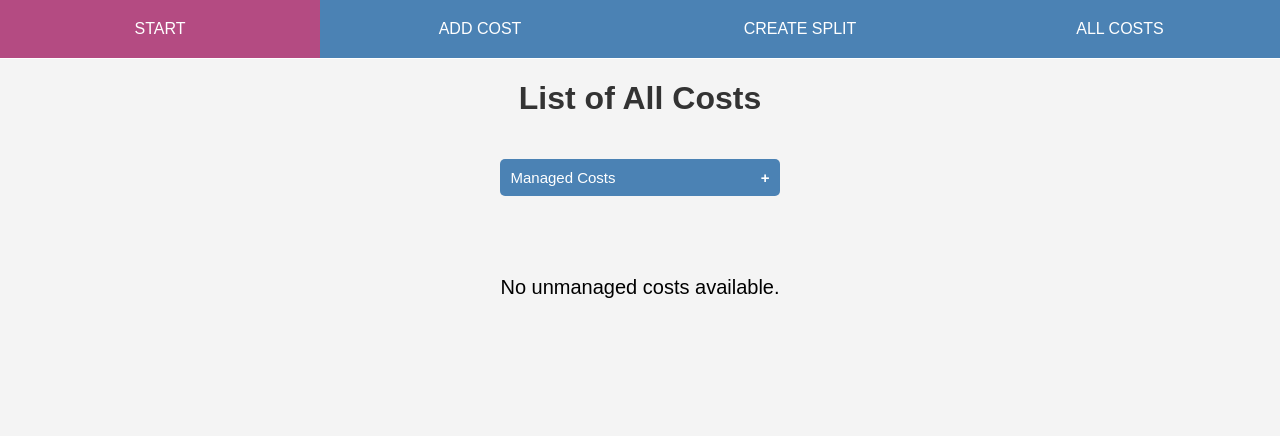
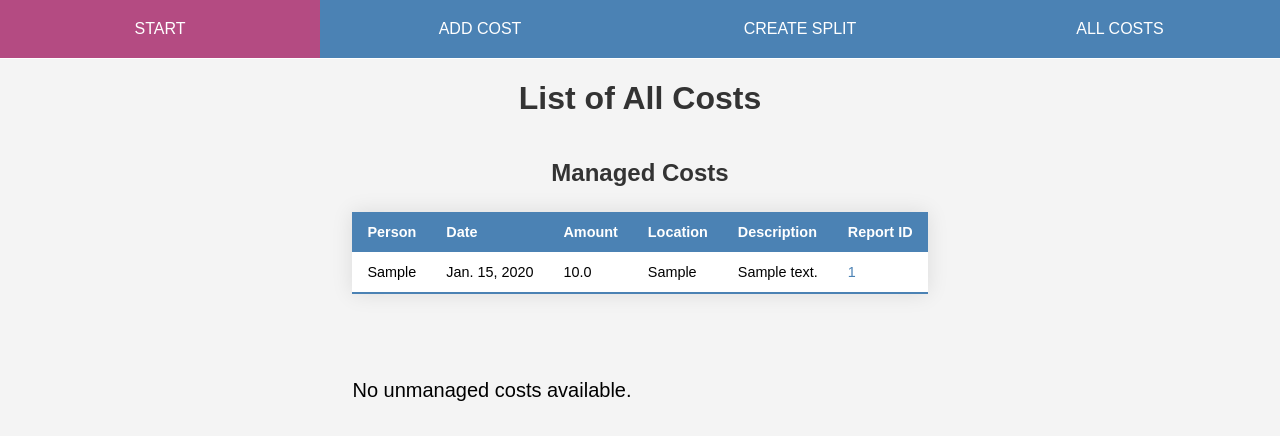
Before and after one commit to golgor/home-automation-hub, a Django app: page /cost_splitter/costs/ in a window 1280 px wide. Shown: the top 436 px of the page. Run offline with Django 5.2, Linux system fonts and the light colour scheme; tables that the repository leaves empty hold one stand-in row (values such as "Sample post").

Commit message:
revert collapsible

```diff
--- a/apps/cost_splitter/static/css/style.css
+++ b/apps/cost_splitter/static/css/style.css
@@ -151,42 +151,6 @@ label {
     --hover-color: #dcdcdc;
 }
 
-.collapsible {
-    background-color: #4b82b4;
-    color: white;
-    cursor: pointer;
-    padding: 10px;
-    width: 100%;
-    border: none;
-    text-align: left;
-    outline: none;
-    font-size: 15px;
-    border-radius: 5px;
-}
-
-.collapsible:after {
-    content: '\002B';
-    /* Unicode character for "plus" sign (+) */
-    color: white;
-    font-weight: bold;
-    float: right;
-    margin-left: 5px;
-}
-
-.collapsible.active:after {
-    content: "\2212";
-    /* Unicode character for "minus" sign (−) */
-}
-
-.content {
-    padding: 0 18px;
-    display: none;
-    overflow: hidden;
-    background-color: #f4f4f4;
-    border-radius: 5px;
-    margin-top: 10px;
-}
-
 @media (max-width: 600px) {
     .styled-table thead {
         display: none;
--- a/apps/cost_splitter/templates/base.html
+++ b/apps/cost_splitter/templates/base.html
@@ -21,22 +21,6 @@
     </div>
     <!-- <button onclick="myFunction()">Click me!</button> -->
     <script src="{% static 'scripts/bottom.js' %}"></script>
-    <script>
-        document.addEventListener('DOMContentLoaded', function () {
-            var coll = document.getElementsByClassName("collapsible");
-            for (var i = 0; i < coll.length; i++) {
-                coll[i].addEventListener("click", function () {
-                    this.classList.toggle("active");
-                    var content = this.nextElementSibling;
-                    if (content.style.display === "block") {
-                        content.style.display = "none";
-                    } else {
-                        content.style.display = "block";
-                    }
-                });
-            }
-        });
-    </script>
 </body>
 
 </html>
--- a/apps/cost_splitter/templates/costs_list.html
+++ b/apps/cost_splitter/templates/costs_list.html
@@ -5,10 +5,7 @@
 
 {% if managed_costs %}
 <section>
-    <h2>
-        <button class="collapsible">Managed Costs</button>
-    </h2>
-    <div class="content">
+    <h2>Managed Costs</h2>
     <table class="styled-table">
         <thead>
             <tr>
@@ -34,7 +31,6 @@
             {% endfor %}
         </tbody>
     </table>
-    </div>
 </section>
 {% endif %}
 
```
Lines whose indentation alone changed are shown as unchanged.
